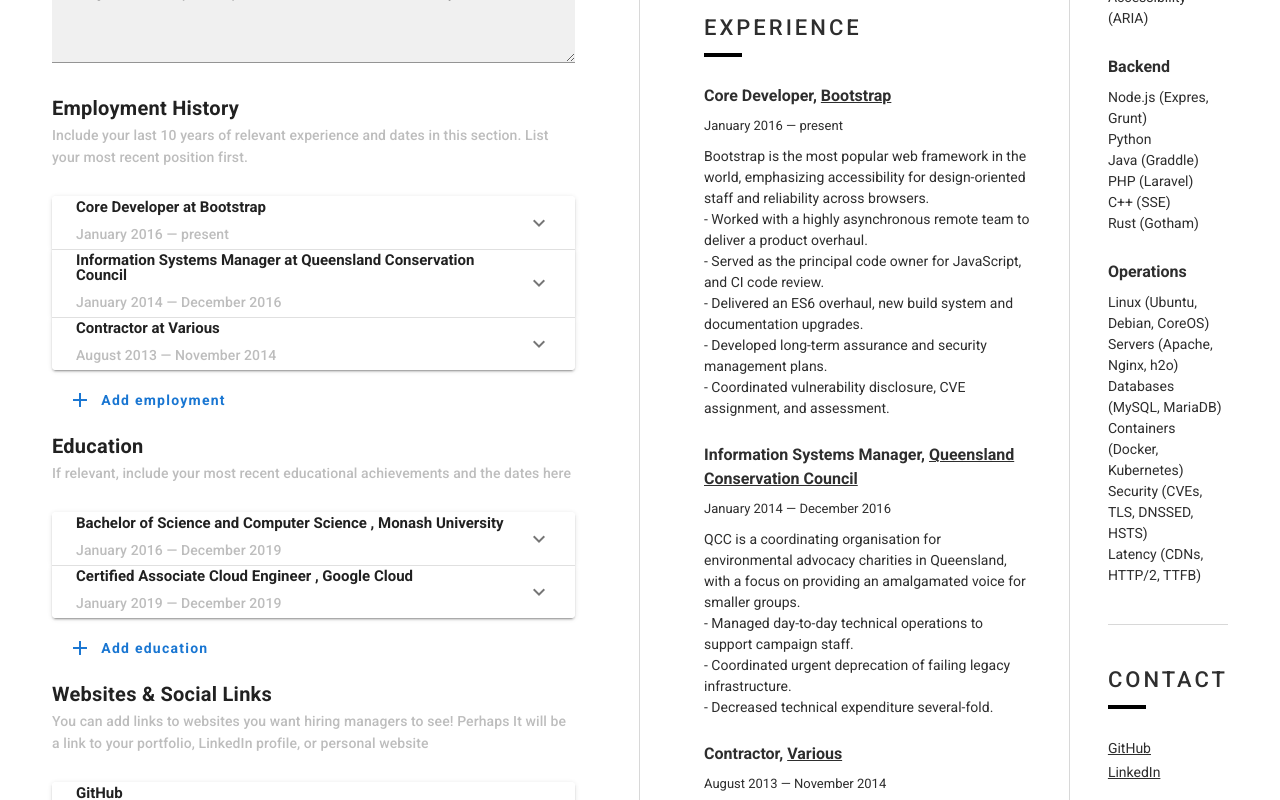
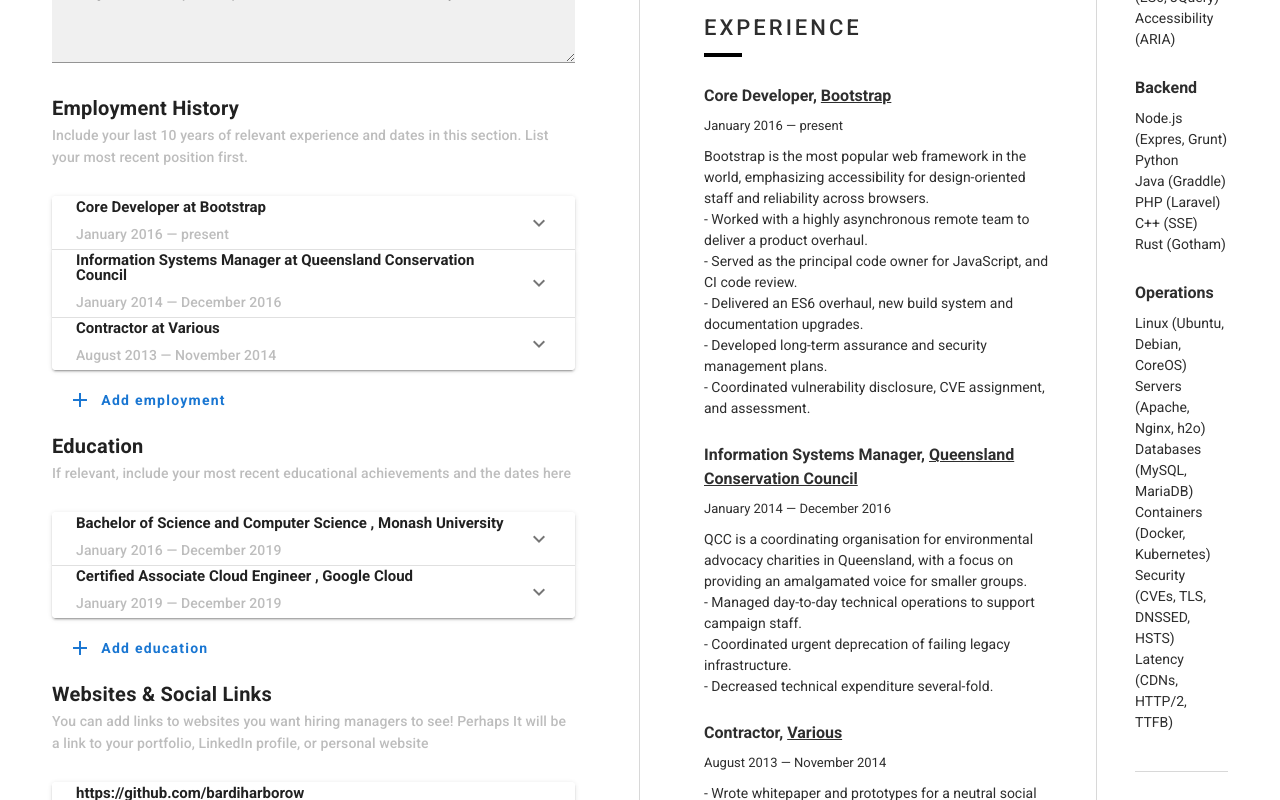
Before and after one commit to MauricioHernanCabrera/resume-generator, a Nuxt app: page / in a window 1280 px wide. Shown: the part 480-1280 px from the top of the page. Built offline with nearby package versions, Linux system fonts and the light colour scheme.

Commit message:
download image

```diff
--- a/assets/scss/variables.scss
+++ b/assets/scss/variables.scss
@@ -1,23 +1,23 @@
-$color_light: #d8d8d8;
+$color_light: #fff;
+$color_light2: #d8d8d8;
 $color_dark: #2e2e2e;
 $color_dark2: #000000;
 
 // home
-$home_divider_color: $color_light;
+$home_divider_color: $color_light2;
 
 // app_bar
-$app_bar_border_color: $color_light;
+$app_bar_border_color: $color_light2;
 
 // profile
-$profile_divider_color: $color_light;
+$profile_divider_color: $color_light2;
 $profile_link_color: $color_dark;
 $profile_title_border_color: $color_dark2;
 
 // list_experience
 $list_experience_link_color: $color_dark;
 
-$grid-bp: (
-  sm: 600px,
+$grid-bp: (sm: 600px,
   md: 960px,
   lg: 1264px,
   xl: 1904px,
--- a/components/Preview.vue
+++ b/components/Preview.vue
@@ -157,7 +157,6 @@
         this.profile.personalDetails.jobTitle.length > 0,
         this.profile.personalDetails.professionalSummary.length > 0,
       ]
-      console.log(validations.every((item) => item))
       return validations.every((item) => item)
     },
 
@@ -177,8 +176,6 @@
             .map((skill) => skill.name),
         }
       })
-
-      console.log(skillCategories)
 
       return skillCategories
     },
@@ -276,7 +273,7 @@
 
   .profile__main {
     display: grid;
-    grid-template-columns: 3fr 1fr;
+    grid-template-columns: minmax(0, 3fr) minmax(0, 1fr);
   }
 
   .profile__pre {
@@ -429,6 +426,7 @@
     padding: 0;
     margin: 0;
     list-style: none;
+    word-wrap: break-word;
   }
 
   .list_contact__item {
--- a/const/profile.js
+++ b/const/profile.js
@@ -26,7 +26,7 @@
     {
       id: '1',
       title: 'Core Developer',
-      url: 'https://bootstrap.com',
+      url: 'https://getbootstrap.com/',
       employer: 'Bootstrap',
       startDate: new Date('2016').toISOString().substr(0, 7),
       endDate: null,
@@ -175,12 +175,12 @@
   links: [
     {
       id: '1',
-      label: 'GitHub',
+      label: 'https://github.com/bardiharborow',
       link: 'https://github.com/bardiharborow',
     },
     {
       id: '2',
-      label: 'LinkedIn',
+      label: 'https://www.linkedin.com/in/bardiharborow/',
       link: 'https://www.linkedin.com/in/bardiharborow/',
     },
   ],
--- a/layouts/default.vue
+++ b/layouts/default.vue
@@ -1,7 +1,7 @@
 <template>
   <v-app dark>
     <v-app-bar fixed app color="white" class="app_bar text-center elevation-0">
-      <v-toolbar-title class="font-weight-medium subtitle-2">
+      <v-toolbar-title class="font-weight-medium subtitle-2 d-none d-sm-block">
         {{ title }}
         by
         <a
@@ -16,6 +16,20 @@
         class="text-none font-weight-bold primary--text d-lg-none"
         @click="SET_PREVIEW_OPEN(!previewOpen)"
       >{{ previewOpen? 'Close' : 'Open' }} preview</v-btn>
+
+      <v-menu offset-y>
+        <template v-slot:activator="{ on, attrs }">
+          <v-btn icon v-bind="attrs" v-on="on">
+            <v-icon>mdi-dots-vertical</v-icon>
+          </v-btn>
+        </template>
+
+        <v-list>
+          <v-list-item @click="downloadImage">
+            <v-list-item-title>Download Image</v-list-item-title>
+          </v-list-item>
+        </v-list>
+      </v-menu>
     </v-app-bar>
 
     <v-main>
@@ -26,11 +40,18 @@
 
 <script>
 import { mapState, mapMutations } from 'vuex'
+import html2canvas from 'html2canvas'
 
 export default {
   data() {
     return {
       title: 'Resume Generator',
+      items: [
+        { title: 'Click Me' },
+        { title: 'Click Me' },
+        { title: 'Click Me' },
+        { title: 'Click Me 2' },
+      ],
     }
   },
 
@@ -40,6 +61,22 @@
 
   methods: {
     ...mapMutations(['SET_PREVIEW_OPEN']),
+
+    async downloadImage() {
+      const profileEl = document.getElementById('profile')
+      profileEl.style.position = 'absolute'
+      const canvas = await html2canvas(profileEl)
+      profileEl.style.position = 'fixed'
+      const image = canvas.toDataURL('image/png')
+      this.downloadResource(image, 'resume.png')
+    },
+
+    downloadResource(resource, name) {
+      const link = document.createElement('a')
+      link.download = name
+      link.href = resource
+      link.click()
+    },
   },
 }
 </script>
--- a/package.json
+++ b/package.json
@@ -11,6 +11,7 @@
   "dependencies": {
     "@nuxtjs/axios": "^5.12.0",
     "@nuxtjs/pwa": "^3.0.0-beta.20",
+    "html2canvas": "^1.0.0-rc.7",
     "lodash": "^4.17.20",
     "moment": "^2.27.0",
     "nuxt": "^2.14.0"
--- a/pages/index.vue
+++ b/pages/index.vue
@@ -19,6 +19,8 @@
         <app-preview :profile="form" class="mx-0" />
       </v-col>
     </v-row>
+
+    <app-preview :profile="form" class="mx-0" id="profile" />
   </v-container>
 </template>
 
@@ -84,4 +86,13 @@
 
 .home__col_preview {
 }
+
+#profile {
+  position: fixed;
+  top: 0;
+  left: 0;
+  background-color: $color_light;
+  width: 1200px;
+  z-index: -1;
+}
 </style>
```
Also changed, not shown: 1 other file (tests, documents, lock files or other folders).
